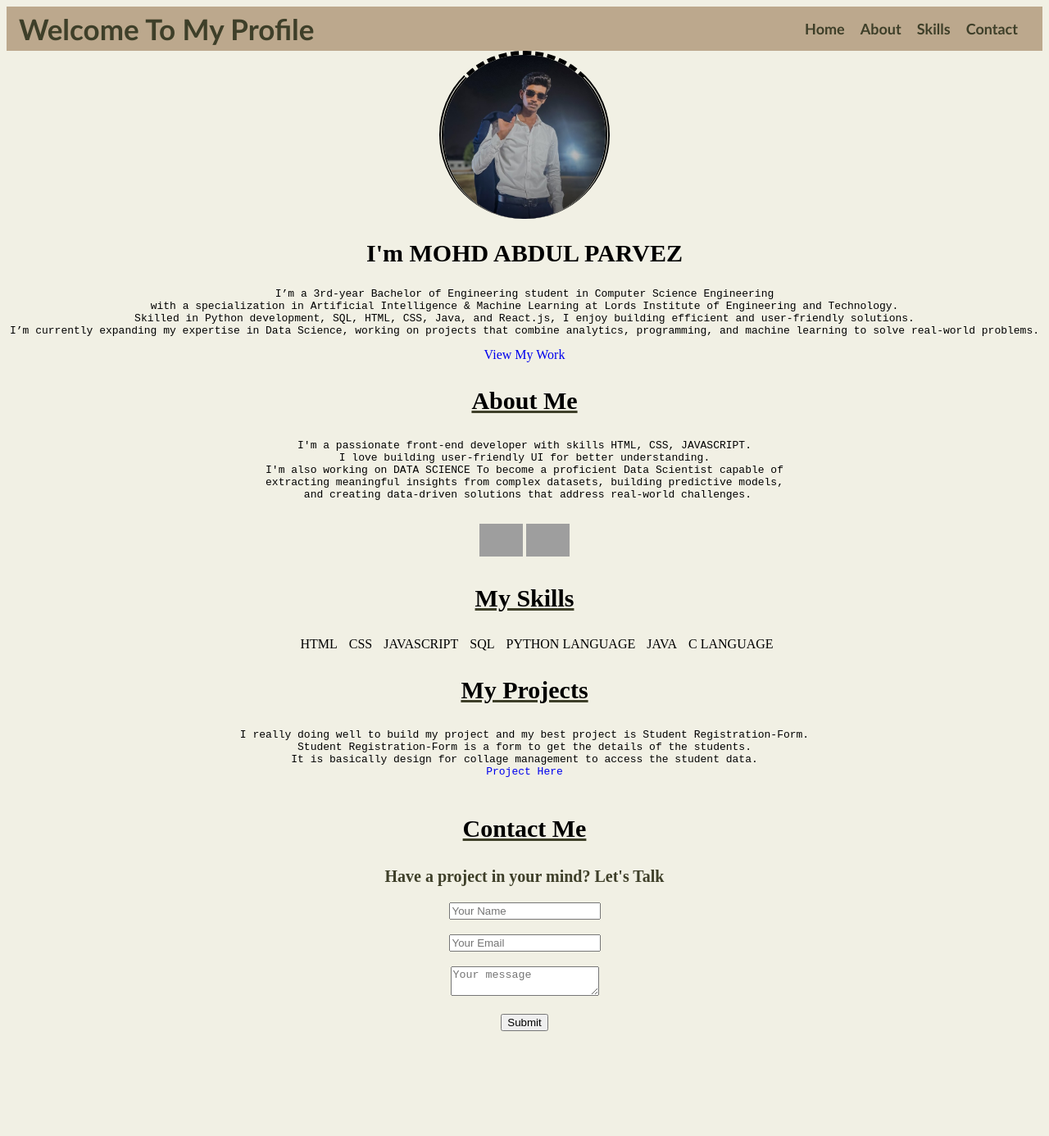
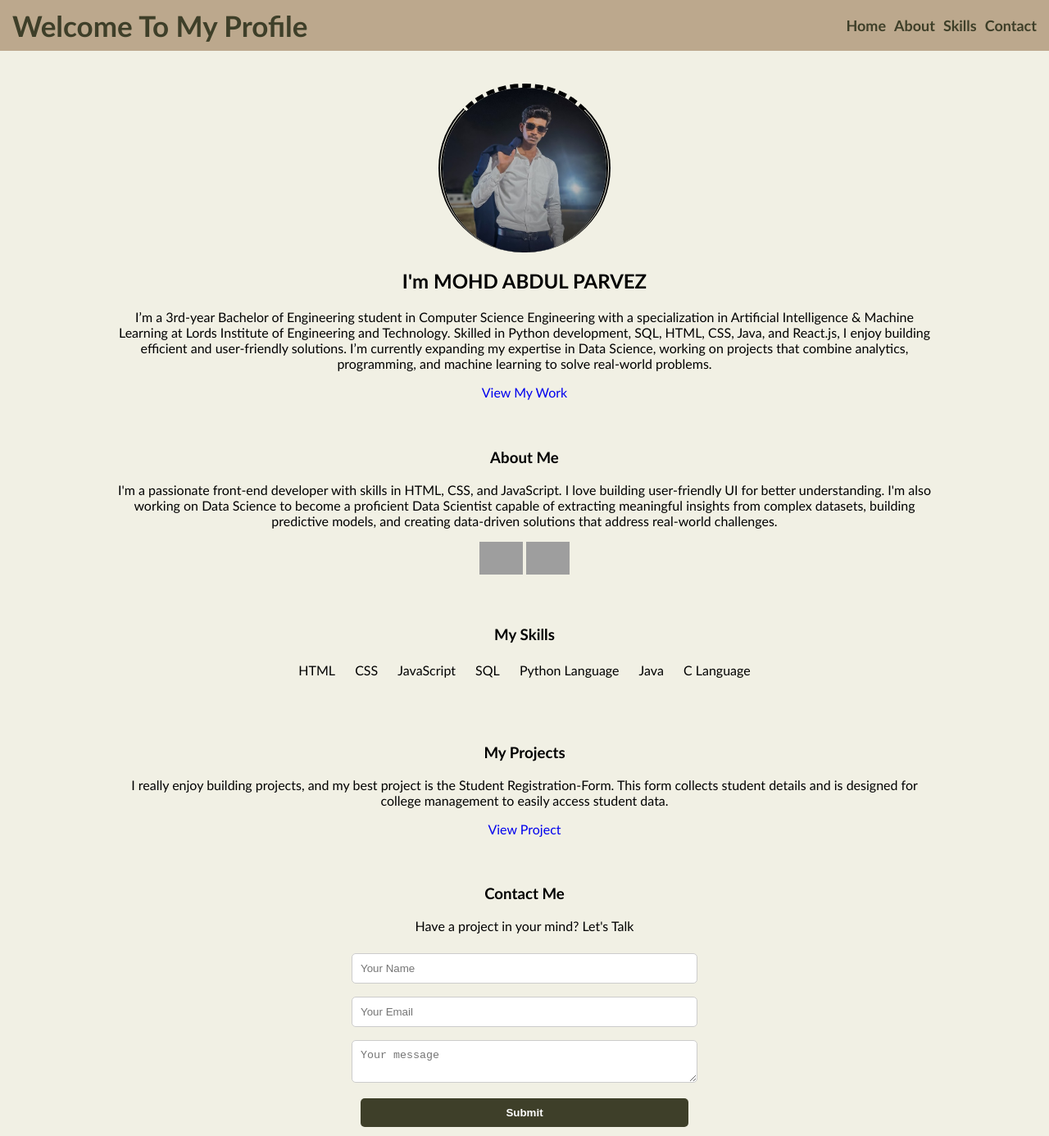
Before and after one commit to abdulparvez2004/Profile-Project, a plain HTML site: page index.html in a window 1280 px wide. Shown: the whole page at 82% size. Before the commit the page ends 1266 px from the top, so only its background shows below. Drawn offline with Linux system fonts and the light colour scheme; grey boxes are pictures that could not be loaded.

Commit message:
Modify html,css

```diff
--- a/index.html
+++ b/index.html
@@ -11,60 +11,54 @@
         <div class="navdiv">
             <div class="logo"><a href="#">Welcome To My Profile</a></div>
             <ul>
-                <li><a href="#">Home</a></li>
-                <li><a href="#">About</a></li>
-                <li><a href="#">Skills</a></li>
-                <li><a href="#">Contact</a></li>
+                <li><a href="#home">Home</a></li>
+                <li><a href="#about">About</a></li>
+                <li><a href="#skills">Skills</a></li>
+                <li><a href="#contact">Contact</a></li>
             </ul>
         </div>
     </nav>
+
     <section id="home">
-        <img id="img1" src="images/par.jpg" height="200">
-        <h2 style="font-size: 30px;">I'm MOHD ABDUL PARVEZ</h2>
-        <pre> I’m a 3rd-year Bachelor of Engineering student in Computer Science Engineering
-with a specialization in Artificial Intelligence & Machine Learning at Lords Institute of Engineering and Technology.
-Skilled in Python development, SQL, HTML, CSS, Java, and React.js, I enjoy building efficient and user-friendly solutions.
-I’m currently expanding my expertise in Data Science, working on projects that combine analytics, programming, and machine learning to solve real-world problems.</pre>
-<a href="#project">View My Work</a>
+        <img id="img1" src="images/par.jpg" alt="Profile Picture">
+        <h2>I'm MOHD ABDUL PARVEZ</h2>
+        <p>I’m a 3rd-year Bachelor of Engineering student in Computer Science Engineering with a specialization in Artificial Intelligence & Machine Learning at Lords Institute of Engineering and Technology. Skilled in Python development, SQL, HTML, CSS, Java, and React.js, I enjoy building efficient and user-friendly solutions. I’m currently expanding my expertise in Data Science, working on projects that combine analytics, programming, and machine learning to solve real-world problems.</p>
+        <a href="#project">View My Work</a>
     </section>
+
     <section id="about">
-        <h3 style="font-size: 30px; text-decoration: underline #3E3F29;">About Me</h3>
-        <pre>I'm a passionate front-end developer with skills HTML, CSS, JAVASCRIPT.
-I love building user-friendly UI for better understanding.
-I'm also working on DATA SCIENCE To become a proficient Data Scientist capable of
- extracting meaningful insights from complex datasets, building predictive models,
- and creating data-driven solutions that address real-world challenges.
-        </pre>
+        <h3>About Me</h3>
+        <p>I'm a passionate front-end developer with skills in HTML, CSS, and JavaScript. I love building user-friendly UI for better understanding. I'm also working on Data Science to become a proficient Data Scientist capable of extracting meaningful insights from complex datasets, building predictive models, and creating data-driven solutions that address real-world challenges.</p>
         <a href="https://github.com/abdulparvez2004"><img src="https://up.yimg.com/ib/th/id/OIP.fqZ9-PPqcG_cm0k3JfoINQHaEK?pid=Api&rs=1&c=1&qlt=95&w=195&h=109" alt="github" height="40"></a>
         <a href="https://www.linkedin.com/in/abdul-parvez2004/"><img src="https://up.yimg.com/ib/th/id/OIP.Cn9SAHCmTy8MEaixr8bqpAHaHa?pid=Api&rs=1&c=1&qlt=95&w=121&h=121" alt="linkedin" height="40"></a>
     </section>
+
     <section id="skills">
-        <h3 style="text-align: center; font-size:30px;text-decoration: underline #3E3F29;">My Skills</h3>
-        <ul >
+        <h3>My Skills</h3>
+        <ul>
             <li>HTML</li>
             <li>CSS</li>
-            <li>JAVASCRIPT</li>
+            <li>JavaScript</li>
             <li>SQL</li>
-            <li>PYTHON LANGUAGE</li>
-            <li>JAVA</li>
-            <li>C LANGUAGE</li>
+            <li>Python Language</li>
+            <li>Java</li>
+            <li>C Language</li>
         </ul>
     </section>
+
     <section id="project">
-        <h3 style="font-size: 30px;text-decoration: underline #3E3F29;">My Projects</h3>
-        <pre>I really doing well to build my project and my best project is Student Registration-Form.
-Student Registration-Form is a form to get the details of the students.
-It is basically design for collage management to access the student data.
-<a href="https://abdulparvez2004.github.io/">Project Here</a>
-        </pre>
+        <h3>My Projects</h3>
+        <p>I really enjoy building projects, and my best project is the Student Registration-Form. This form collects student details and is designed for college management to easily access student data.</p>
+        <a href="https://abdulparvez2004.github.io/">View Project</a>
     </section>
+
     <section id="contact">
-        <h3 style="font-size: 30px;text-decoration: underline #3E3F29">Contact Me</h3>
-        <p style="font-size: 20px; color: #3E3F29;font-weight: bold;">Have a project in your mind? Let's Talk</p>
+        <h3>Contact Me</h3>
+        <p>Have a project in your mind? Let's Talk</p>
         <form action="mailto:mohdabulparvez470@gmail.com" method="post" enctype="text/plain">
-            <input type="text" name="name" placeholder="Your Name" required><br><br>
-            <input type="email" name="email" placeholder="Your Email" required><br><br>
-            <textarea name="message" placeholder="Your message"></textarea><br><br>
+            <input type="text" name="name" placeholder="Your Name" required><br>
+            <input type="email" name="email" placeholder="Your Email" required><br>
+            <textarea name="message" placeholder="Your message"></textarea><br>
             <button type="submit">Submit</button>
         </form>
     </section>
--- a/style.css
+++ b/style.css
@@ -1,58 +1,117 @@
-body{
-    background-color:#F1F0E4
+body {
+    background-color: #F1F0E4;
+    margin: 0;
+    font-family: Calibri, sans-serif;
 }
-*{
-    text-decoration:none;
+
+/* Remove underline for all links */
+* {
+    text-decoration: none;
 }
-.navbar{
-    background:#BCA88D;
-    font-family: Calibri;
-    padding-left: 15px;
-    padding-right: 15px;
+
+/* Navbar */
+.navbar {
+    background: #BCA88D;
+    padding: 10px 15px;
 }
-.navdiv{
+.navdiv {
     display: flex;
     align-items: center;
     justify-content: space-between;
+    flex-wrap: wrap; /* Allows wrapping on smaller screens */
 }
-.logo a{
+.logo a {
     font-size: 35px;
     font-weight: 600;
-    color:#3E3F29;
+    color: #3E3F29;
 }
-li{
-    list-style:none;
-    display: inline;
+.navbar ul {
+    padding: 0;
+    margin: 0;
+    display: flex;
+    flex-wrap: wrap;
+    gap: 10px;
 }
-li a{
+li {
+    list-style: none;
+}
+li a {
     color: #3E3F29;
     font-weight: bold;
-    font-size:18px;
-    margin-right:15px;
+    font-size: 18px;
 }
-#img1{
+
+/* Profile Image */
+#img1 {
     display: block;
-    margin-right:auto;
-    margin-left:auto;
+    margin: 20px auto;
     border-width: thick;
     border-radius: 200px;
-    border-style:dashed double none;
+    border-style: dashed double none;
+    max-width: 200px;
+    height: auto;
 }
-#home{
-    text-align:center;
+
+/* Sections */
+#home, #about, #skills, #project, #contact {
+    text-align: center;
+    padding: 20px;
+    max-width: 1000px;
+    margin: auto;
 }
-#about{
-    text-align:center;
+
+#skills ul {
+    padding: 0;
 }
-#skills{
-    text-align:center;
-    li{
-        margin-right:10px;
+#skills li {
+    display: inline-block;
+    margin: 5px 10px;
+}
+
+/* Form Styling */
+form input, form textarea, form button {
+    width: 90%;
+    max-width: 400px;
+    padding: 10px;
+    margin: 8px 0;
+    border-radius: 5px;
+    border: 1px solid #ccc;
+}
+form button {
+    background-color: #3E3F29;
+    color: white;
+    font-weight: bold;
+    cursor: pointer;
+    border: none;
+}
+
+/* Responsive Design */
+@media (max-width: 768px) {
+    .navdiv {
+        flex-direction: column;
+        align-items: flex-start;
+    }
+    .navbar ul {
+        flex-direction: column;
+        width: 100%;
+    }
+    .navbar ul li {
+        width: 100%;
+        text-align: left;
+    }
+    #img1 {
+        max-width: 150px;
     }
 }
-#project{
-    text-align:center;
+
+@media (max-width: 480px) {
+    .logo a {
+        font-size: 24px;
+    }
+    li a {
+        font-size: 16px;
+    }
+    section {
+        padding: 15px;
+    }
 }
-#contact{
-    text-align:center
-}
```
